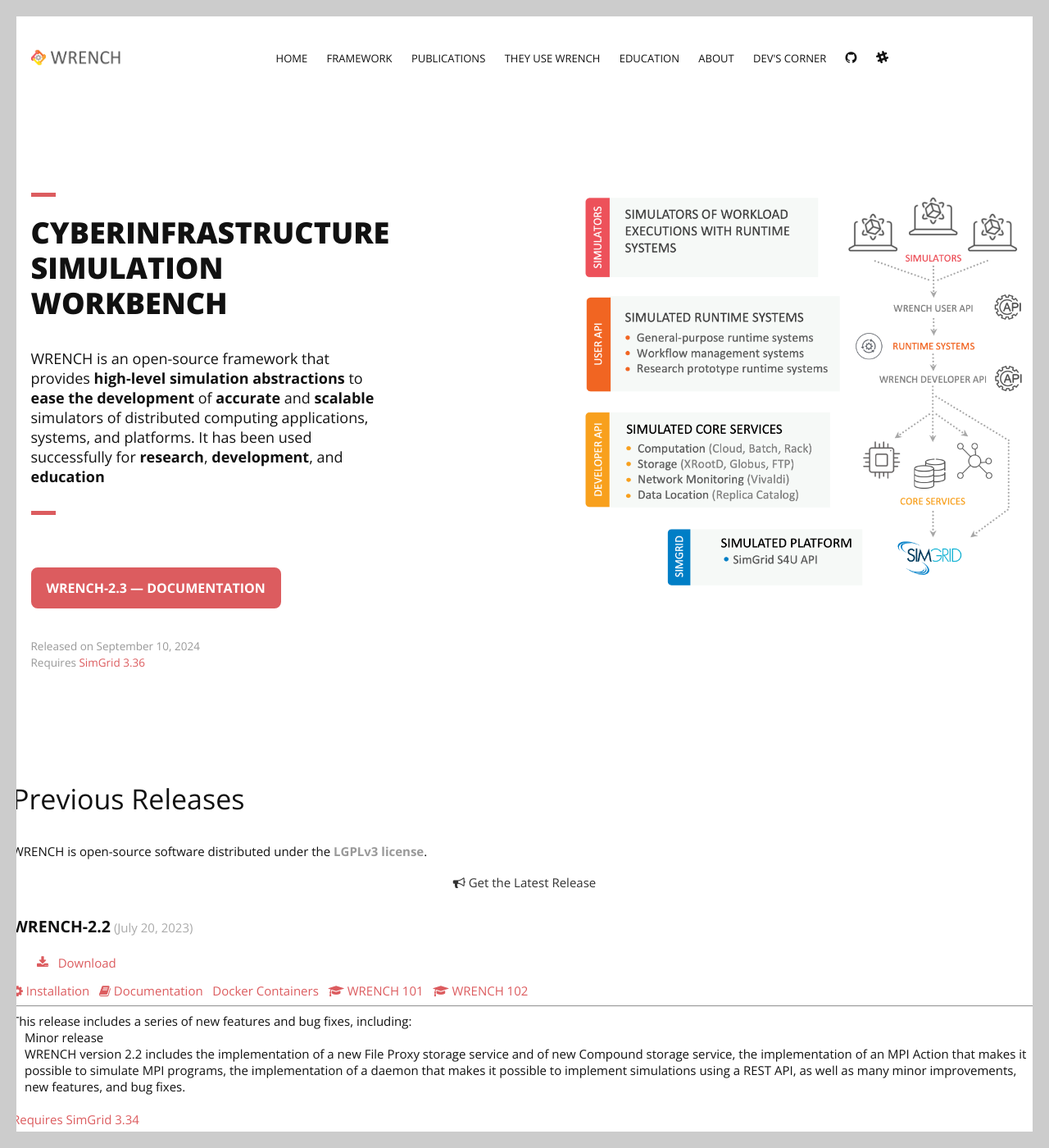
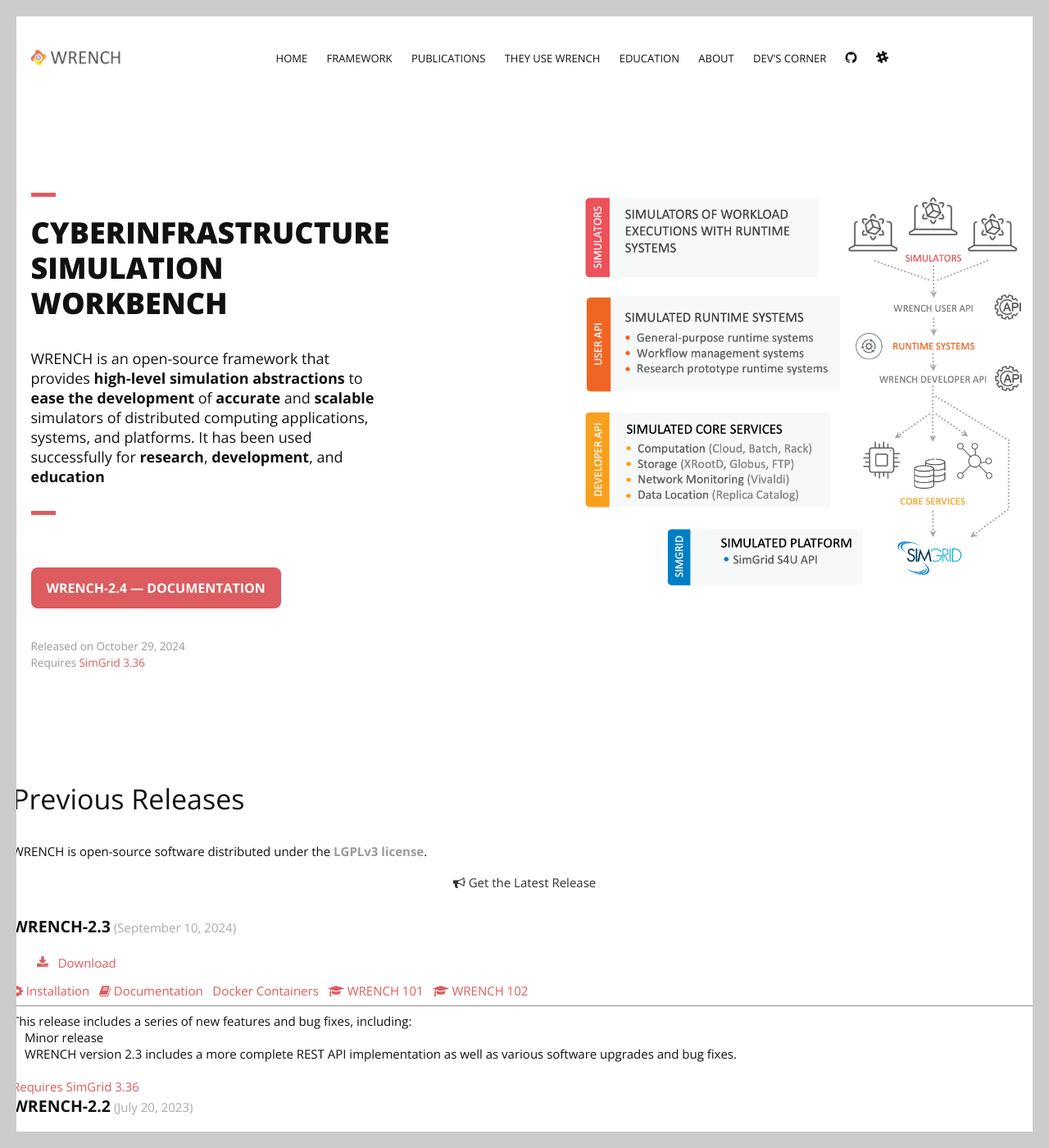
Before and after one commit to wrench-project/wrench-project.github.io, a Jekyll site: the page built from previousreleases.html, in a window 1280 px wide and 1400 px high. Shown: the whole window at 82% size. Built offline with Jekyll 4.4.1, drawn with Linux system fonts in a browser that asks for light colours.

Commit message:
New release

```diff
--- a/_data/releases.yml
+++ b/_data/releases.yml
@@ -1,3 +1,10 @@
+- version: "2.4"
+  date: October 29, 2024
+  simgrid_version: "3.36"
+  description:
+    - Minor release
+    - "WRENCH version 2.4 uses the SimGrid File System Module for all file system simulation,  includes a more complete REST API implementation and documentation, as well as various software housekeeping updates."
+
 - version: "2.3"
   date: September 10, 2024
   simgrid_version: "3.36"
```
